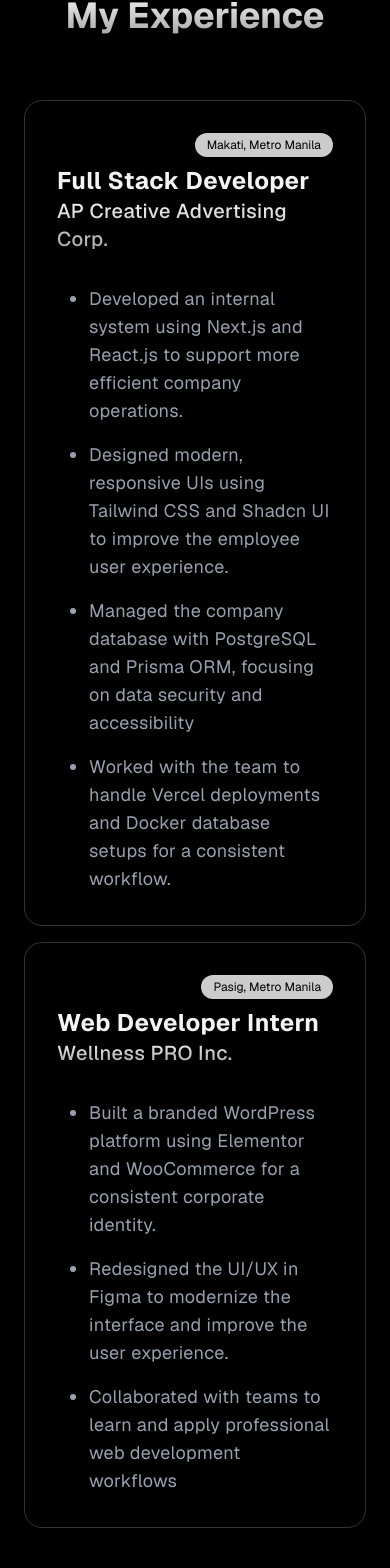
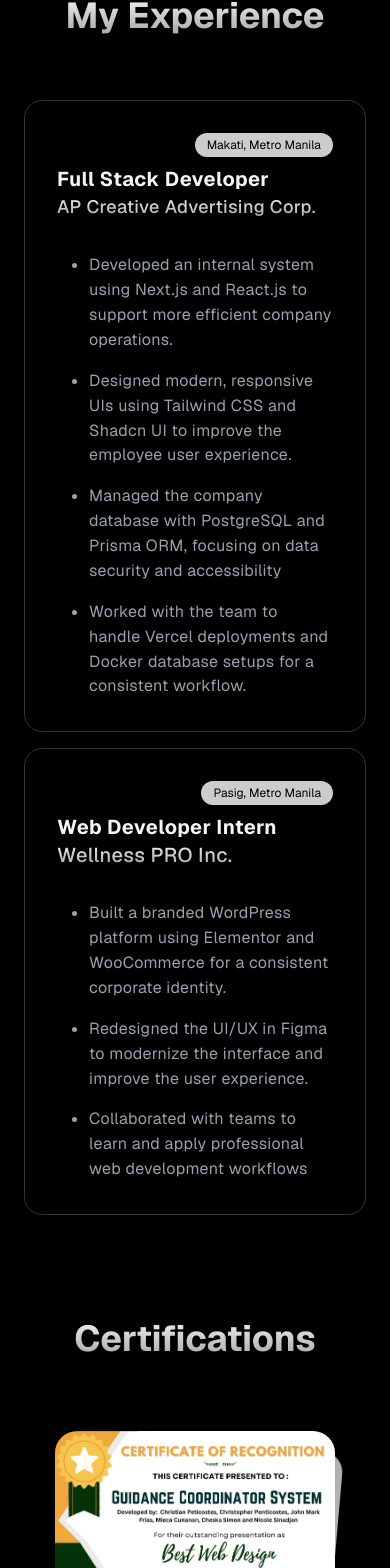
Before and after one commit to Christopher-Penticostes/Portfolio, a Next.js app: page / in a window 390 px wide. Shown: the part 3768-5336 px from the top of the page. Built offline with nearby package versions, Linux system fonts and the light colour scheme.

Commit message:
style(experience): adjust text font size on mobile view

```diff
--- a/components/sections/experience.tsx
+++ b/components/sections/experience.tsx
@@ -11,14 +11,14 @@
   {
     title: (
       <div>
-        <p className="text-2xl pt-4">Full Stack Developer</p>
-        <p className="text-xl font-medium text-transparent bg-linear-to-b from-neutral-50 to-neutral-400 bg-clip-text">
+        <p className="text-2xl pt-4 max-md:text-xl">Full Stack Developer</p>
+        <p className="text-xl font-medium text-transparent bg-linear-to-b from-neutral-50 to-neutral-400 bg-clip-text max-md:text-lg">
           AP Creative Advertising Corp.
         </p>
       </div>
     ),
     description: (
-      <ul className="list-disc pl-8 text-lg text-gray-400">
+      <ul className="list-disc pl-8 text-lg text-gray-400 max-md:text-[16px]">
         <li className="mb-4">
           Developed an internal system using Next.js and React.js to support
           more efficient company operations.
@@ -46,14 +46,14 @@
   {
     title: (
       <div>
-        <p className="text-2xl pt-4">Web Developer Intern</p>
-        <p className="text-xl font-medium text-transparent bg-linear-to-b from-neutral-50 to-neutral-400 bg-clip-text">
+        <p className="text-2xl pt-4 max-md:text-xl">Web Developer Intern</p>
+        <p className="text-xl font-medium text-transparent bg-linear-to-b from-neutral-50 to-neutral-400 bg-clip-text max-md:textlg">
           Wellness PRO Inc.
         </p>
       </div>
     ),
     description: (
-      <ul className="list-disc pl-8 text-lg text-gray-400">
+      <ul className="list-disc pl-8 text-lg text-gray-400 max-md:text-[16px]">
         <li className="mb-4">
           Built a branded WordPress platform using Elementor and WooCommerce for
           a consistent corporate identity.
```
